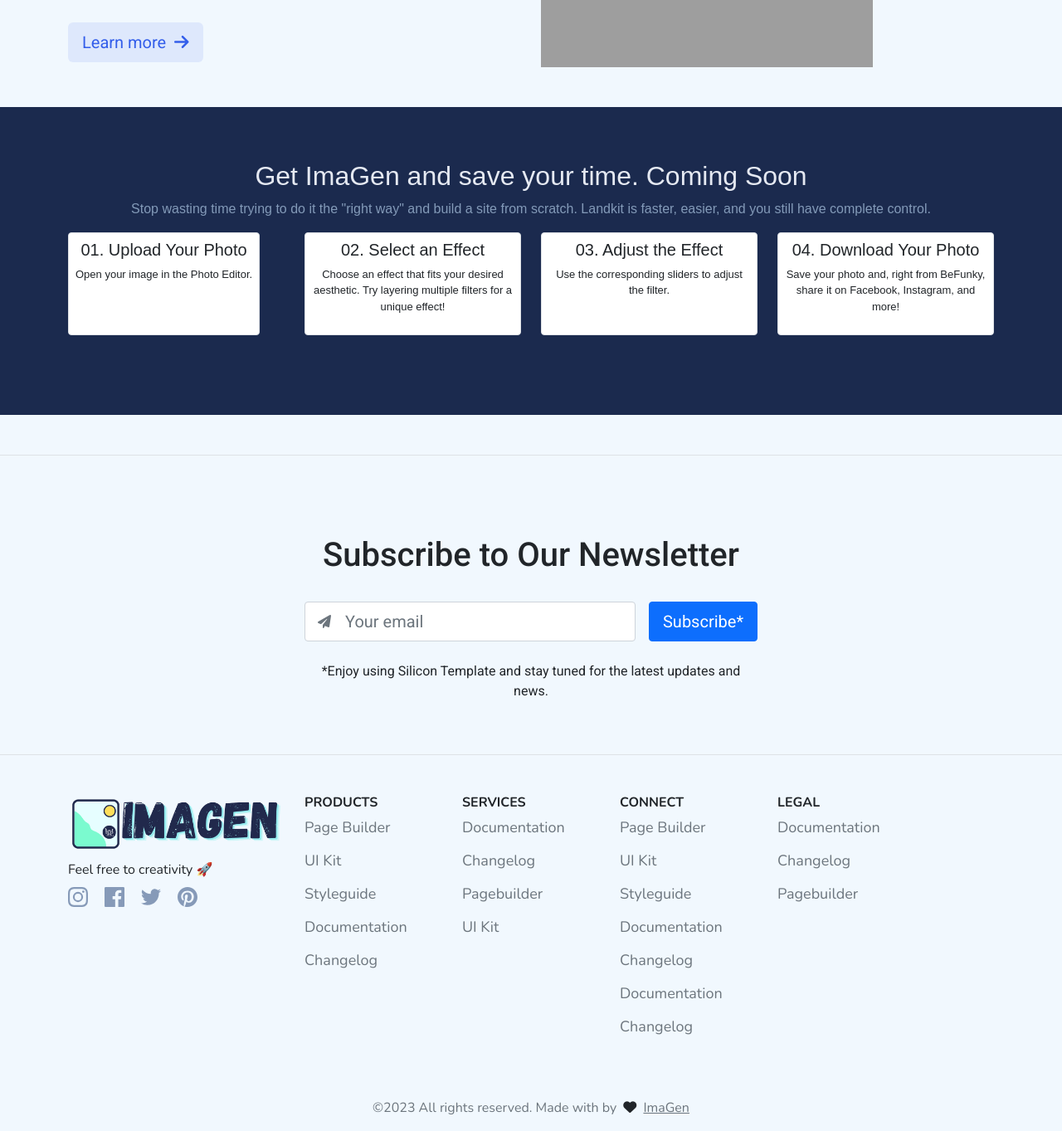
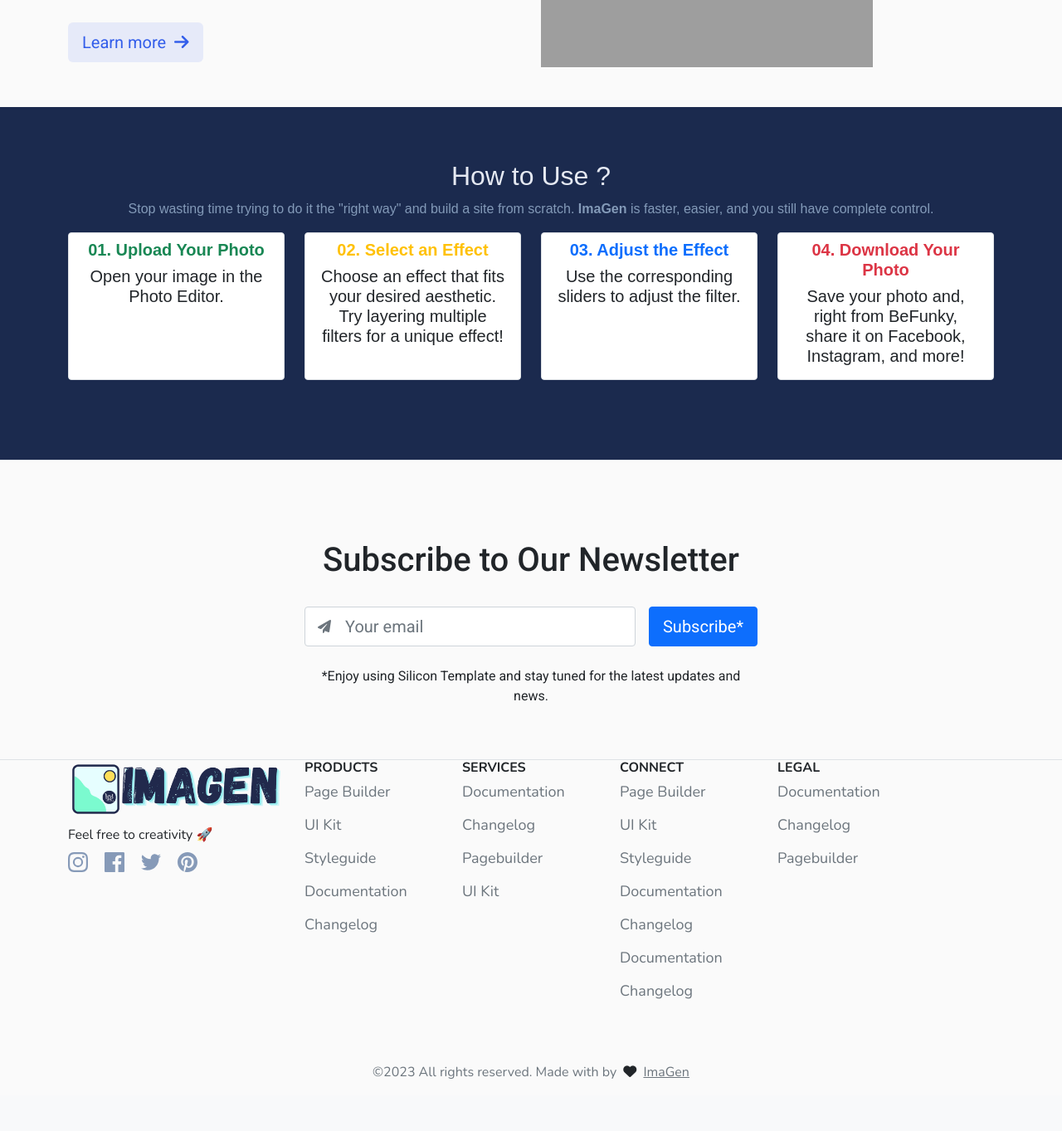
Before and after one commit to amitgirwal/ImaGen, a Django app: page / in a window 1280 px wide. Shown: the part 3119-4482 px from the top of the page at 83% size. After the commit the page ends 4419 px from the top, so only its background shows below. Run offline with Django 4.2, Linux system fonts and the light colour scheme; some libraries are stand-ins or nearby versions; grey boxes are pictures that could not be loaded.

Commit message:
Updated how to use section in home page

```diff
--- a/backend/ImaGen/static/styles/style.css
+++ b/backend/ImaGen/static/styles/style.css
@@ -4,7 +4,8 @@
 
 body {
     font-family: 'Roboto', sans-serif !important;
-    background-color: rgb(241 248 254);
+    /* background-color: rgb(241 248 254); */
+    background-color: #FAFAFA;
     /* background-color: #ffffff; */
 }
 
--- a/backend/ImaGen/templates/core/next.html
+++ b/backend/ImaGen/templates/core/next.html
@@ -16,32 +16,31 @@
 <section id="services" class="services">
   <div class="container py-3" data-aos="fade-up">
     <div class="section-title mt-5">
-      <h2 class="text-center">Get ImaGen and save your time. Coming Soon</h2>
+      <h2 class="text-center">How to Use ?</h2>
       <p class="text-center">
         Stop wasting time trying to do it the "right way" and build a site from
-        scratch. Landkit is faster, easier, and you still have complete control.
+        scratch. <b>ImaGen</b> is faster, easier, and you still have complete control.
       </p>
     </div>
 
     <div class="row">
-      <!-- Item 1-->
+      <!-- Item 1 -->
       <div
         class="col-md-6 col-lg-3 d-flex text-center align-items-stretch mb-5 mb-lg-0 aos-init aos-animate"
         data-aos="fade-up"
         data-aos-delay="100"
       >
-        <div class="card border rounded-1 text-dark px-2 py-2">
+        <div class="card border rounded-1   px-3 py-2">
           <img src="" alt="">
-          <h5 class="title text-dark">
-            <a href="#" class="text-dark" style="text-decoration: none"
-              >01. Upload Your Photo</a
-            >
+          <h5 class="title text-success fw-bold">
+              01. Upload Your Photo
           </h5>
-          <p class="description" style="font-size: 13px">
+          <h5 class="description text-dark">
             Open your image in the Photo Editor.
-          </p>
+          </h5>
         </div>
       </div>
+
 
       <!-- Item 2 -->
       <div
@@ -49,53 +48,52 @@
         data-aos="fade-up"
         data-aos-delay="100"
       >
-        <div class="card border rounded-1 text-dark px-2 py-2">
-          <h5 class="title text-dark">
-            <a href="#" class="text-dark" style="text-decoration: none">
-              02. Select an Effect
-            </a>
+        <div class="card border rounded-1 px-3 py-2">
+          <img src="" alt="">
+          <h5 class="title text-warning fw-bold">
+            02. Select an Effect
           </h5>
-          <p class="description" style="font-size: 13px">
+          <h5 class="description text-dark">
             Choose an effect that fits your desired aesthetic. Try layering multiple filters for a unique effect!
-          </p>
+          </h5>
         </div>
       </div>
+
 
       <!-- Item 3 -->
       <div
         class="col-md-6 col-lg-3 d-flex text-center align-items-stretch mb-5 mb-lg-0 aos-init aos-animate"
         data-aos="fade-up"
-        data-aos-delay="100"
-      >
-        <div class="card border rounded-1 text-dark px-2 py-2">
-          <h5 class="title text-dark">
-            <a href="#" class="text-dark" style="text-decoration: none">
-              03. Adjust the Effect
-            </a>
+        data-aos-delay="100" >
+        <div class="card border rounded-1 px-3 py-2">
+          <img src="" alt="">
+          <h5 class="title text-primary fw-bold">
+            03. Adjust the Effect
           </h5>
-          <p class="description" style="font-size: 13px">
+          <h5 class="description text-dark">
             Use the corresponding sliders to adjust the filter.
-          </p>
+          </h5>
         </div>
       </div>
+
 
       <!-- Item 4 -->
       <div
         class="col-md-6 col-lg-3 d-flex text-center align-items-stretch mb-5 mb-lg-0 aos-init aos-animate"
         data-aos="fade-up"
-        data-aos-delay="100"
-      >
-        <div class="card border rounded-1 text-dark px-2 py-2">
-          <h5 class="title text-dark">
-            <a href="#" class="text-dark" style="text-decoration: none">
-              04. Download Your Photo
-            </a>
+        data-aos-delay="100" >
+        <div class="card border rounded-1 px-3 py-2">
+          <img src="" alt="">
+          <h5 class="title text-danger fw-bold">
+            04. Download Your Photo
           </h5>
-          <p class="description" style="font-size: 13px">
+          <h5 class="description text-dark">
             Save your photo and, right from BeFunky, share it on Facebook, Instagram, and more!
-          </p>
+          </h5>
         </div>
       </div>
+
+
     </div>
   </div>
 </section>
--- a/backend/ImaGen/templates/core/subscribe.html
+++ b/backend/ImaGen/templates/core/subscribe.html
@@ -1,7 +1,7 @@
 {% load static %}
 
 <!-- Subscribe Section -->
-<section class="footer border-top border-bottom pt-5 pb-4 pb-lg-5 my-5">
+<section class="footer border-top border-bottom pt-5 pb-4 pb-lg-5">
   <div class="container text-center pt-2 pt-md-4 pt-lg-5 pb-xl-3">
     <div class="row justify-content-center pt-xxl-2">
       <div class="col-xl-6 col-lg-7 col-md-9 col-sm-11">
--- a/backend/ImaGen/templates/index.html
+++ b/backend/ImaGen/templates/index.html
@@ -5,6 +5,10 @@
 {% block content %}
 
 <div class="row mt-5"></div>
+
+{% comment %}
+this is the comment
+{% endcomment %}
 {% include 'core/hero1.html' %}
 {% include 'core/feature.html' %}
 {% include 'core/hero2.html' %}
@@ -21,10 +25,10 @@
   $(document).ready(function () {
     $(".card").hover(
       function () {
-        $(this).addClass("shadow-lg mt-1").css("cursor", "pointer");
+        $(this).addClass("shadow mt-1").css("cursor", "pointer");
       },
       function () {
-        $(this).removeClass("shadow-lg mt-1");
+        $(this).removeClass("shadow mt-1");
       }
     );
 
```
